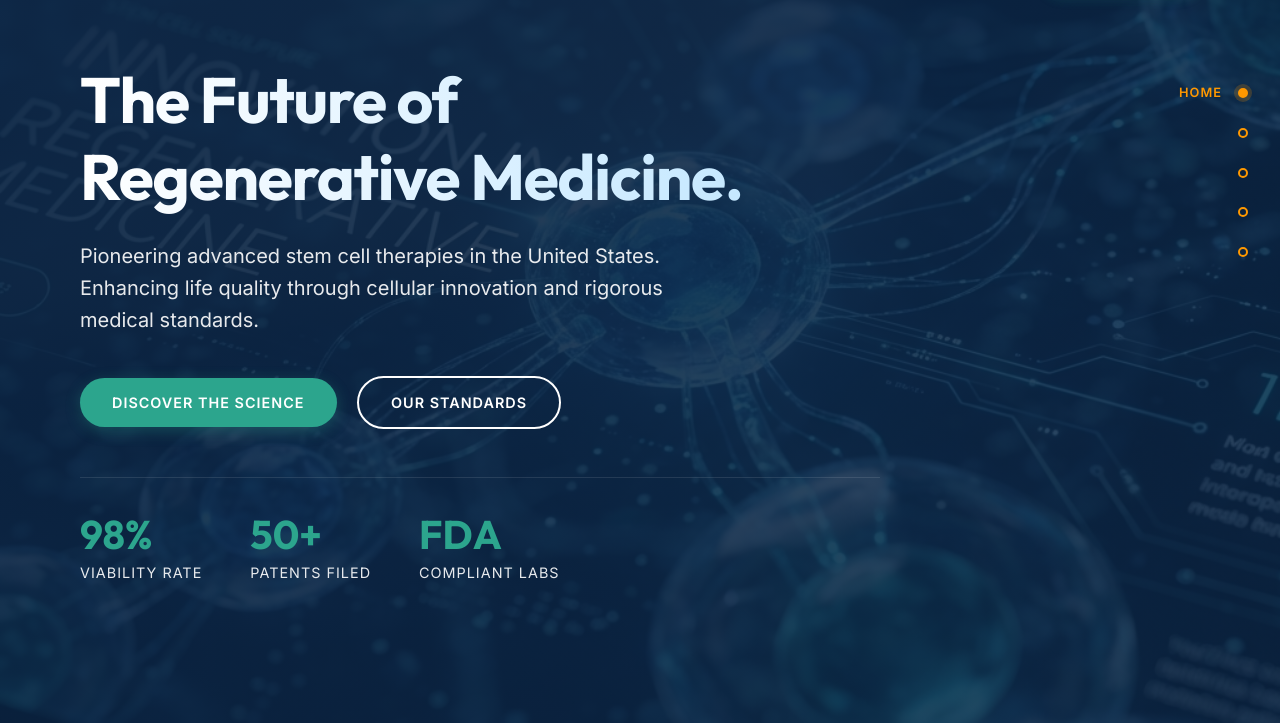
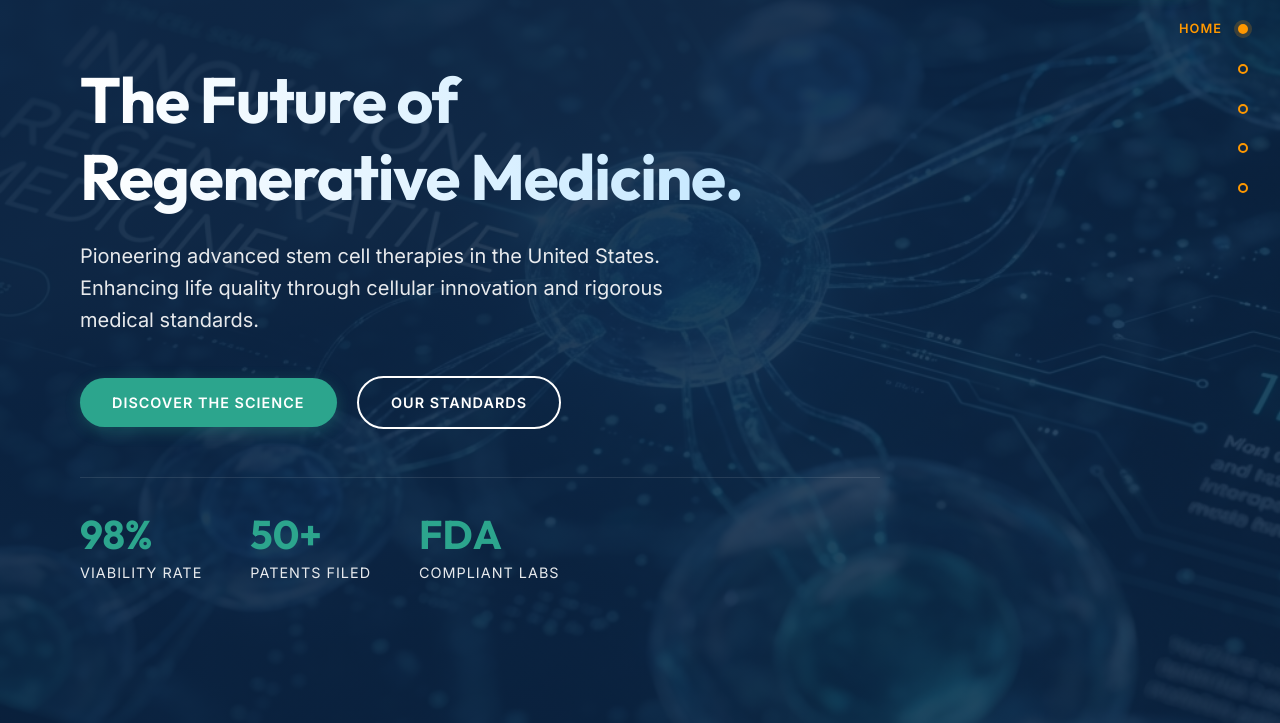
Before and after one commit to Hollandstemcells/web-design, a website: page index.html in a window 1280 px wide. Shown: the part 77-800 px from the top of the page. Drawn offline with Linux system fonts and the light colour scheme.

Commit message:
Reposition side navigation higher up in top-right corner

```diff
--- a/css/styles.css
+++ b/css/styles.css
@@ -234,7 +234,7 @@ header.scrolled .nav-links a:hover {
 .side-nav {
     position: fixed;
     right: 2rem;
-    top: 10rem;
+    top: 6rem;
     z-index: 999;
     transition: opacity 0.3s ease;
 }
```
